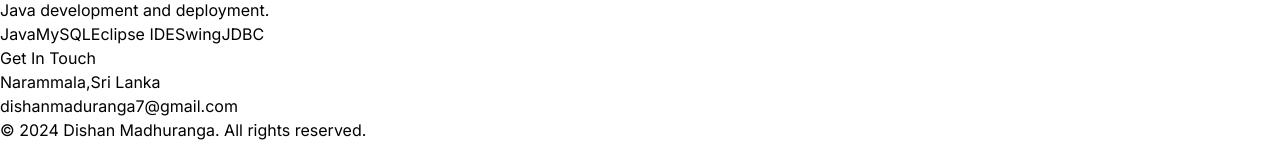
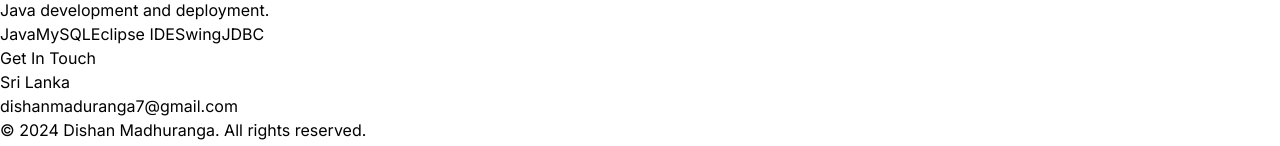
Before and after one commit to dishan225/react-portfolio-dishan, a React (Vite) app: page / in a window 1280 px wide. Shown: the part 4659-4805 px from the top of the page. Built offline with nearby package versions, Linux system fonts and the light colour scheme.

Commit message:
Update index.js

```diff
--- a/src/constants/index.js
+++ b/src/constants/index.js
@@ -39,6 +39,7 @@ export const PROJECTS = [
     description:
       "A fully functional e-commerce website built using Laravel 10,with responsive adim-panel, featuring product listing, shopping cart, user authentication, and a secure checkout process.",
     technologies: ["PHP", "Laravel", "MySQL", "Bootstrap"],
+    githubLink: "https://github.com/your-username/project-1",
   },
   {
     title: "Task Management App",
@@ -46,6 +47,8 @@ export const PROJECTS = [
     description:
       "An application for managing tasks and projects, with features such as task creation, assignment, and progress tracking.",
     technologies: ["HTML", "CSS", "Angular", "Firebase"],
+    githubLink: "https://github.com/your-username/project-1",
+
   },
   {
     title: "Portfolio Website",
@@ -53,18 +56,22 @@ export const PROJECTS = [
     description:
       "A personal portfolio website showcasing projects, skills, and contact information.",
     technologies: ["HTML", "CSS", "React", "Bootstrap"],
+    githubLink: "https://github.com/dishan225/react-portfolio-dishan",
   },
+
   {
     title: "Inventory Management System",
     image: project4,
     description:
       "A system designed to manage and track inventory efficiently, featuring real-time stock updates, reporting, and user management. Built with Eclipse IDE for seamless Java development and deployment.",
     technologies: ["Java", "MySQL", "Eclipse IDE", "Swing", "JDBC"],
+    githubLink: "https://github.com/dishan225/JavaInventoryApp.",
+
 },
 ];
 
 export const CONTACT = {
-  address: "Narammala,Sri Lanka ",
+  address: "Sri Lanka ",
   phoneNo: "",
   email: "dishanmaduranga7@gmail.com",
 };
```
